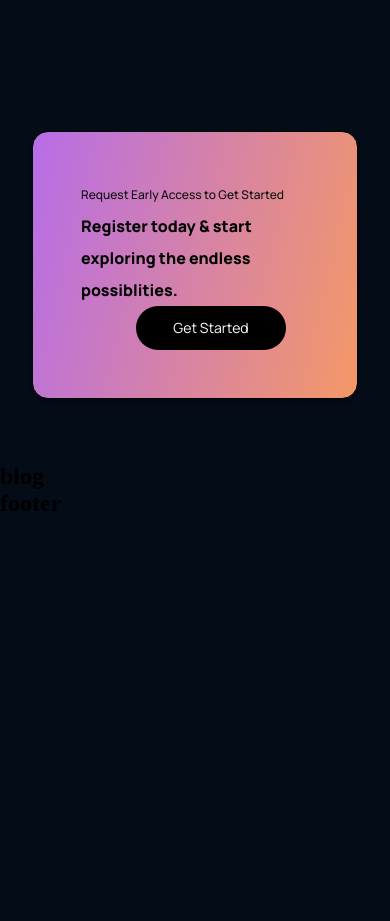
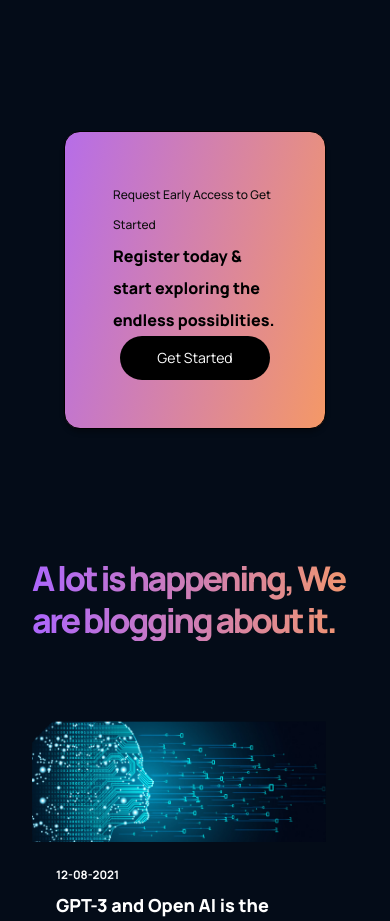
Before and after one commit to Arsal5511/gpt-3, a React (Create React App) app: page / in a window 390 px wide. Shown: the part 4202-5123 px from the top of the page. Before the commit the page ends 4719 px from the top, so only its background shows below. Built offline with nearby package versions, Linux system fonts and the light colour scheme.

Commit message:
Blog section Done

```diff
--- a/src/components/article/Article.js
+++ b/src/components/article/Article.js
@@ -1,10 +1,21 @@
 import React from 'react'
 import './article.css'
 
-function Article() {
+
+function Article({imageUrl, date, title}) {
     return (
-        <div>
-            <h2>Article</h2>
+        <div className='gpt_article'>
+            <div className='gpt_article_container'>
+                <img src={imageUrl} alt='blog' />
+            </div>
+                <div className='gpt_article_content'>
+                    <div>
+                    <p>{date}</p>
+                    <h3>{title}</h3>
+                    </div>
+                    <p>Read Full Article</p>
+
+                </div>
         </div>
     )
 }
--- a/src/components/article/article.css
+++ b/src/components/article/article.css
@@ -0,0 +1,58 @@
+.gpt_article{
+    width: 100%;
+    height: 100%;
+
+    display: flex;
+    flex-direction: column;
+}
+
+.gpt_article_container{
+    width: 100%;
+    height: 100%;
+}
+.gpt_article_container img {
+    width: 100%;
+    height: 100%;
+}
+
+.gpt_article_content{
+    display: flex;
+    flex-direction: column;
+    justify-content: space-between;
+
+    padding: 1rem 1.5rem;
+    height: 100%;
+
+
+    color: #FFF;
+    font-family: var(--font-family);
+
+}
+
+.gpt_article_content p{
+font-size: 11.649px;
+font-weight: 700;
+line-height: 34.947px;
+
+}
+.gpt_article_content h3{
+font-size: 25.11px;
+font-weight: 800;
+line-height: 30.287px;
+
+margin-bottom: 5rem;
+cursor: pointer;
+
+}
+.gpt_article_content p:last-child{
+    cursor: pointer;
+}
+
+@media screen and (max-width: 550px) {
+    .gpt_article_content h3{
+        line-height: 25px;
+        font-size: 18px;
+
+        }
+
+}
--- a/src/components/cta/Cta.js
+++ b/src/components/cta/Cta.js
@@ -3,7 +3,7 @@ import './cta.css'
 
 function Cta() {
     return (
-        <div className='gpt_cta section_margin'>
+        <div className='gpt_cta '>
             <div className='gpt_cta_content'>
                 <p>Request Early Access to Get Started</p>
                 <h3>Register today & start exploring the endless possiblities.</h3>
--- a/src/components/cta/cta.css
+++ b/src/components/cta/cta.css
@@ -6,6 +6,7 @@
     flex-direction: row;
 
     padding: 3rem ;
+    margin: 4rem;
     border-radius: 1rem ;
     background: var(--gradient-bar);
 
@@ -68,9 +69,14 @@
         font-size: 16px;
         line-height: 32px;
     }
+    .gpt_cta_btn{
+        margin-left: 0rem;
+
+    }
     .gpt_cta_btn button{
         font-size: 14px;
         line-height: 28px;
+        margin-left: 0rem;
 
     }
 
--- a/src/containers/blogs/Blog.js
+++ b/src/containers/blogs/Blog.js
@@ -1,9 +1,25 @@
 import React from 'react'
+import './blog.css'
+import {Blog01, Blog02, Blog03,Blog04,Blog05,} from './Import'
+import {Article} from '../../components'
 
 function Blog() {
     return (
-        <div>
-            <h2>blog</h2>
+        <div className='gpt_blog section_padding'>
+            <div className='gpt_blog_heading'>
+            <h1 className='gradient_text'>A lot is happening, We are blogging about it.</h1>
+            </div>
+            <div className='gpt_blog_content'>
+                <div className='gpt_blog_content_grp1'>
+                    <Article imageUrl={Blog01} date='12-08-2021' title='GPT-3 and Open  AI is the future. Let us exlore how it is?' />
+                </div>
+                <div className='gpt_blog_content_grp2'>
+                    <Article imageUrl={Blog02} date='12-08-2021' title='GPT-3 and Open  AI is the future. Let us exlore how it is?' />
+                    <Article imageUrl={Blog03} date='12-08-2021' title='GPT-3 and Open  AI is the future. Let us exlore how it is?' />
+                    <Article imageUrl={Blog04} date='12-08-2021' title='GPT-3 and Open  AI is the future. Let us exlore how it is?' />
+                    <Article imageUrl={Blog05} date='12-08-2021' title='GPT-3 and Open  AI is the future. Let us exlore how it is?' />
+                </div>
+            </div>
         </div>
     )
 }
--- /dev/null
+++ b/src/containers/blogs/Import.jsx
@@ -0,0 +1,13 @@
+import Blog01 from '../../assets/blog01.png'
+import Blog02 from '../../assets/blog02.png'
+import Blog03 from '../../assets/blog03.png'
+import Blog04 from '../../assets/blog04.png'
+import Blog05 from '../../assets/blog05.png'
+
+export{
+    Blog01,
+    Blog02,
+    Blog03,
+    Blog04,
+    Blog05,
+}
--- a/src/containers/blogs/blog.css
+++ b/src/containers/blogs/blog.css
@@ -0,0 +1,78 @@
+.gpt_blog{
+    display: flex;
+    flex-direction: column;
+
+}
+
+
+.gpt_blog_heading{
+    width: 100%;
+    text-align: left;
+
+    margin-bottom: 5rem;
+}
+
+.gpt_blog_heading h1{
+    font-family: var(--font-family);
+    font-size: 62px;
+    font-weight: 800;
+    line-height: 75px;
+    letter-spacing: -2.48px;
+}
+.gpt_blog_content{
+    display: flex;
+    margin-right: 2rem;
+}
+.gpt_blog_content_grp1{
+    flex: 0.75;
+    margin-right: 2rem;
+}
+.gpt_blog_content_grp2{
+    flex: 1;
+
+    display: grid;
+    grid-template-columns: repeat(2, 2fr);
+    grid-gap: 2rem;
+}
+
+
+@media screen and (max-width: 990px) {
+    .gpt_blog_content{
+        flex-direction: column-reverse;
+    }
+
+    .gpt_blog_content_grp1{
+        margin: 2rem 0;
+    }
+    .gpt_blog_content_grp1 .gpt_article{
+        width: 48%;
+    }
+    .gpt_blog_content_grp1 .gpt_article_container{
+        height: 250px;
+    }
+}
+
+@media screen and (max-width: 700px) {
+    .gpt_blog_content_grp2{
+        grid-template-columns: repeat(1, 1fr);
+    }
+    .gpt_blog_content_grp1 .gpt_article{
+        width: 100%;
+    }
+
+    .gpt_blog_heading h1{
+        font-size: 46px;
+        line-height: 52px;
+
+    }
+
+}
+@media screen and (max-width: 550px) {
+
+    .gpt_blog_heading h1{
+        font-size: 34px;
+        line-height: 42px;
+
+    }
+
+}
--- a/src/containers/possibility/Possibility.js
+++ b/src/containers/possibility/Possibility.js
@@ -4,7 +4,7 @@ import './possibility.css'
 
 function Possibility() {
     return (
-        <div className='gpt_possibility section_padding' id='possibility'>
+        <div className='gpt_possibility section_padding' id='Possibility'>
             <div className='gpt_possibility_img'>
                 <img src={possibilityImage} alt='possibility-Img' />
             </div>
```
